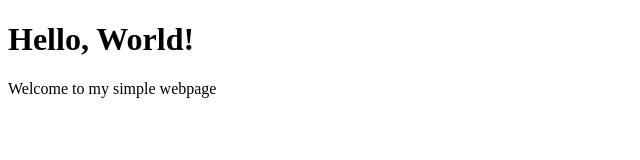
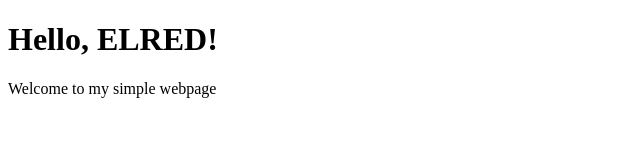
Before and after one commit to sivas1998/newapp, a plain HTML site: page index.html in a window 1280 px wide. Shown: the whole page, without its empty margins (0-640 px from the left). Drawn offline with Linux system fonts and the light colour scheme.

Commit message:
index.html

```diff
--- a/index.html
+++ b/index.html
@@ -6,7 +6,7 @@
     <title>Hello ELRED </title>
 </head>
 <body>
-    <h1>Hello, World!</h1>
+    <h1>Hello, ELRED!</h1>
     <p> Welcome to my simple webpage </p>
 </body>
 </html>
```
